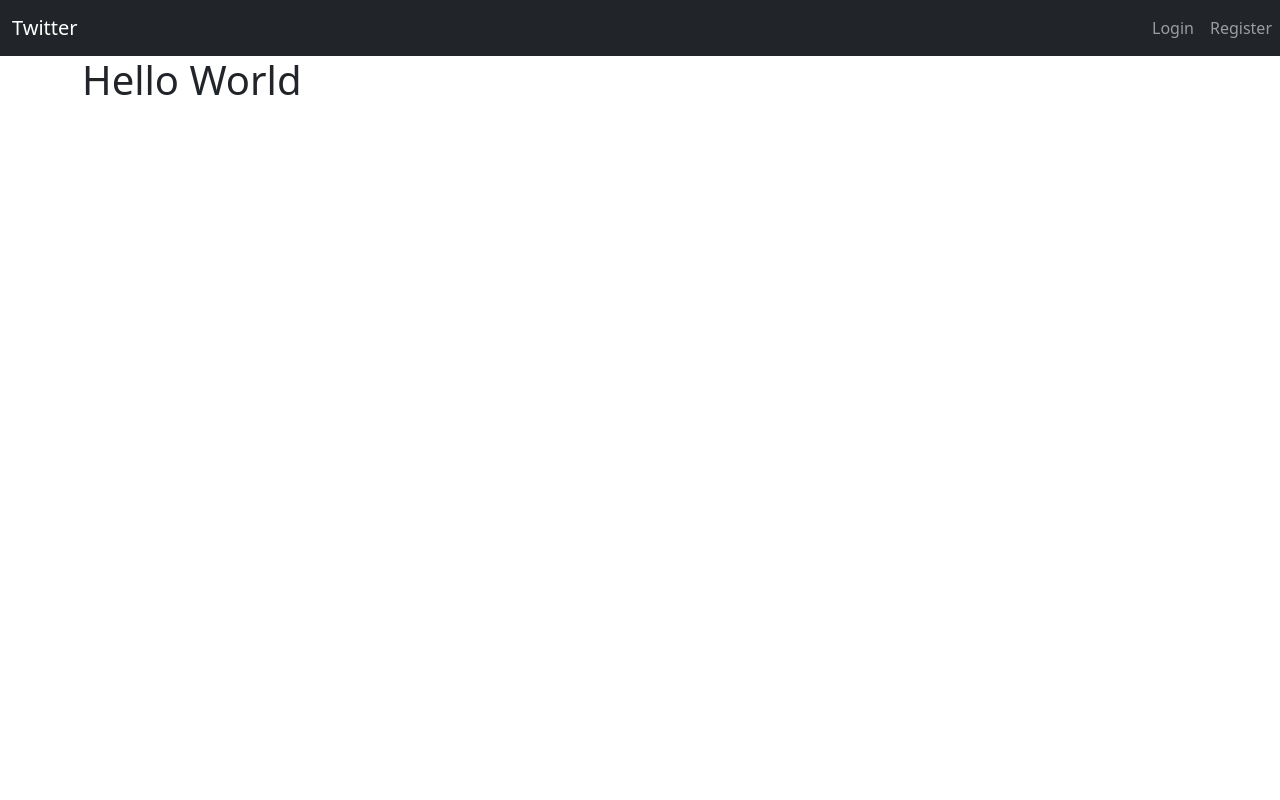
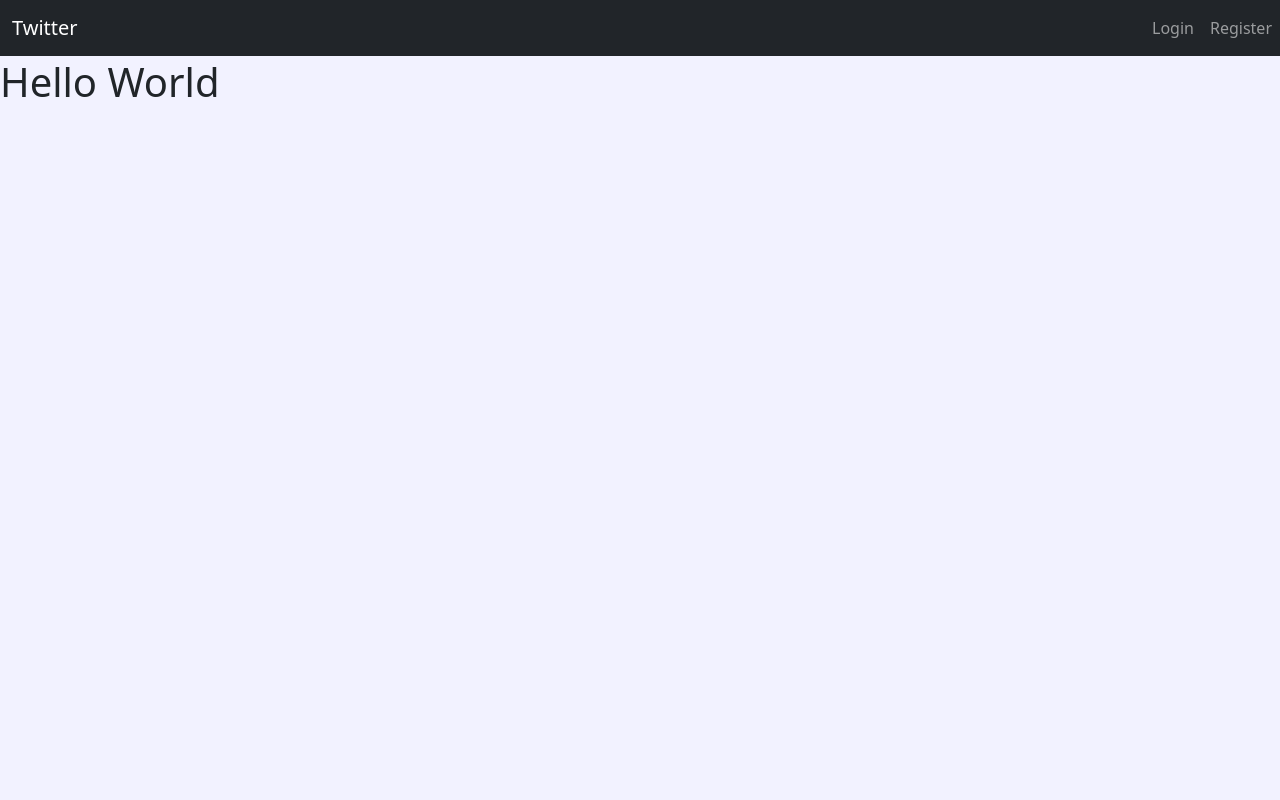
Before and after one commit to Intro-to-SE-Spring-21/Group-6, a Django app: page / in a window 1280 px wide. Run offline with Django 3.2, Linux system fonts and the light colour scheme; some libraries are stand-ins or nearby versions.

Commit message:
Finished making the styling consistent across all pages.

```diff
--- a/TwitterClone/templates/base-template.html
+++ b/TwitterClone/templates/base-template.html
@@ -15,7 +15,7 @@
 
 </head>
 
-<body>
+<body style="background-color:#F2F2FF">
     {% include "navbar.html" %}
     {% block content %}{% endblock content %}
 
--- a/TwitterClone/templates/index.html
+++ b/TwitterClone/templates/index.html
@@ -46,11 +46,12 @@
         <form method="POST" class="container-sm">
             {% csrf_token %}
             {{form|crispy}}
+            <p></p>
             <input type="submit" value="submitTweet" class="btn btn-success" name="submitTweet" action="/" />
+            <p></p>
         </form>
     </div>
 </div>
 
 
-
 {% endblock %}
--- a/TwitterClone/templates/unauthenticated.html
+++ b/TwitterClone/templates/unauthenticated.html
@@ -1,7 +1,10 @@
 {% extends "base-template.html" %}
 {% block content %}
+{% load static %}
 
-<div class="container-sm">
+<link rel="stylesheet" type="text/css" href="{% static 'css/login.css' %}">
+
+<div class="daddy">
     <h1>
         Hello World
     </h1>
```
Also changed, not shown: TwitterClone/db.sqlite3.
